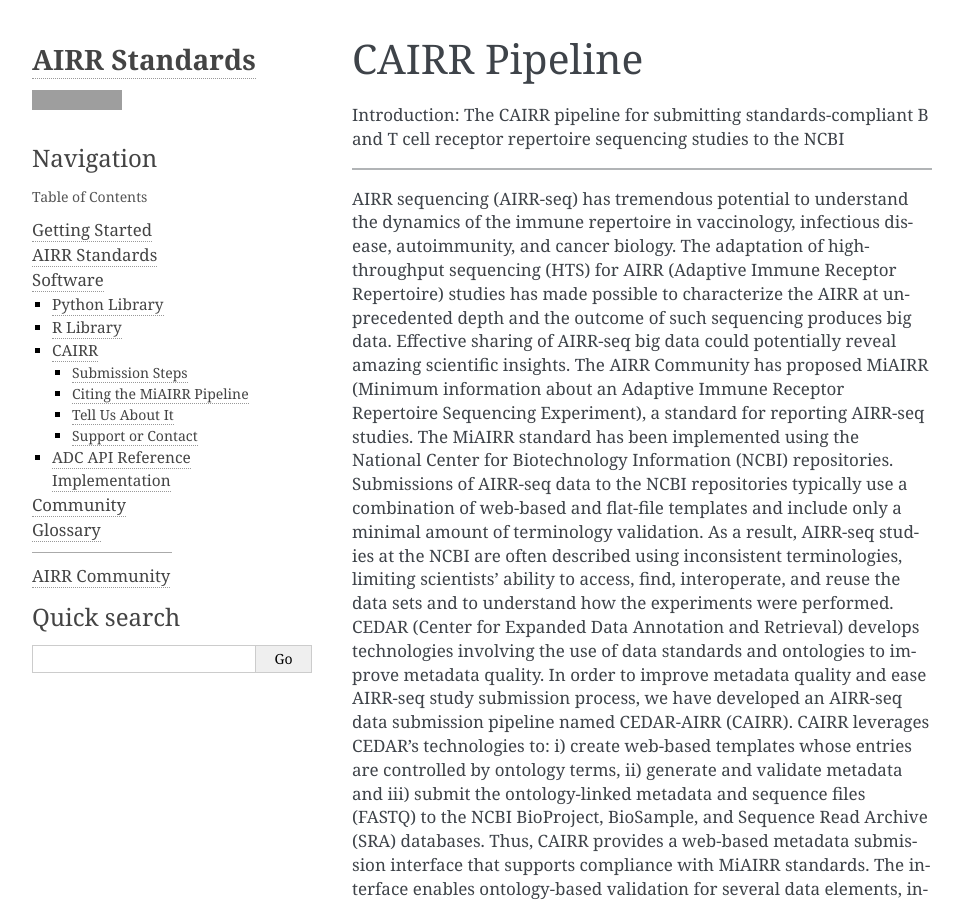
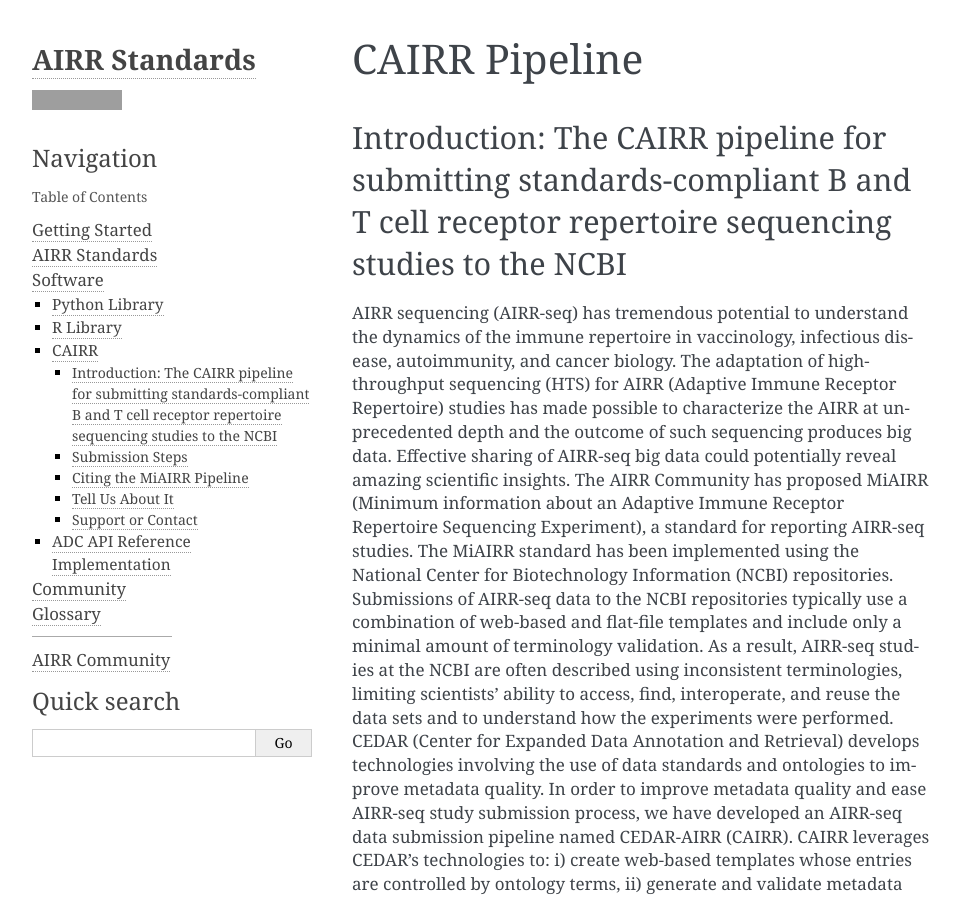
Before and after one commit to airr-community/airr-standards, a Sphinx documentation site: the page built from docs/cairr/overview.rst, in a window 1280 px wide and 900 px high. Shown: the whole window, without its empty margins (148-1111 px from the left). Built offline with Sphinx 7.4.7, drawn with Linux system fonts in a browser that asks for light colours; pages that are not in the unit, such as notebooks, are missing from menus; grey boxes are pictures that could not be loaded.

Commit message:
Update overview.rst
Fix header style

```diff
--- a/docs/cairr/overview.rst
+++ b/docs/cairr/overview.rst
@@ -2,10 +2,8 @@
 CAIRR Pipeline
 ==============
 
-Introduction: The CAIRR pipeline for submitting standards-compliant B and T
-cell receptor repertoire sequencing studies to the NCBI
-
--------------------------------------------------------------------------------
+Introduction: The CAIRR pipeline for submitting standards-compliant B and T cell receptor repertoire sequencing studies to the NCBI
+-----------------------------------------------------------------------------------------------------------------------------------
 
 AIRR sequencing (AIRR-seq) has tremendous potential to understand the dynamics
 of the immune repertoire in vaccinology, infectious disease, autoimmunity, and
```
